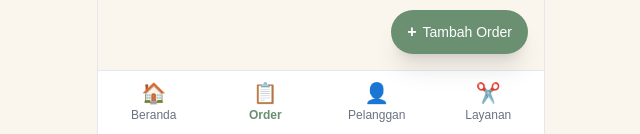
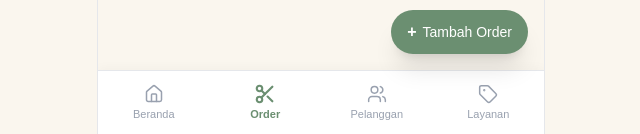
Before and after one commit to ArdianDW/catat-jahit-app, a Next.js app: page /order in a window 1280 px wide. Shown: the part 666-800 px from the top of the page, without its empty margins (319-959 px from the left). Built offline with nearby package versions, Linux system fonts and the light colour scheme.

Commit message:
change navbar emoji to icon lucide

```diff
--- a/app/(dashboard)/layout.tsx
+++ b/app/(dashboard)/layout.tsx
@@ -3,6 +3,7 @@
 import { useState } from "react";
 import Link from "next/link";
 import { usePathname, useRouter } from "next/navigation";
+import { Home, Scissors, Users, Tag } from "lucide-react";
 
 export default function DashboardLayout({
   children,
@@ -44,10 +45,10 @@ export default function DashboardLayout({
   };
 
   const navItems = [
-    { label: "Beranda", href: "/beranda", icon: "🏠" },
-    { label: "Order", href: "/order", icon: "📋" },
-    { label: "Pelanggan", href: "/pelanggan", icon: "👤" },
-    { label: "Layanan", href: "/layanan", icon: "✂️" },
+    { label: "Beranda", href: "/beranda", icon: Home },
+    { label: "Order", href: "/order", icon: Scissors },
+    { label: "Pelanggan", href: "/pelanggan", icon: Users },
+    { label: "Layanan", href: "/layanan", icon: Tag },
   ];
 
   return (
@@ -199,20 +200,27 @@ export default function DashboardLayout({
         </div>
       )}
 
-      <nav className="shrink-0 bg-white border-t border-gray-200 grid grid-cols-4 z-10 min-h-[64px]">
+      <nav className="shrink-0 bg-white border-t border-gray-200 grid grid-cols-4 z-10 min-h-[64px] shadow-[0_-2px_10px_rgba(0,0,0,0.03)]">
         {navItems.map((item) => {
           const isActive = pathname.startsWith(item.href);
+          const Icon = item.icon;
           return (
             <Link
               key={item.href}
               href={item.href}
-              className={`flex flex-col items-center justify-center min-h-[48px] py-1 transition-colors ${isActive
+              className={`flex flex-col items-center justify-center min-h-[56px] py-1.5 transition-all select-none active:scale-95 ${isActive
                 ? "text-[#6B8F71] font-semibold"
-                : "text-gray-500 hover:text-gray-700"
+                : "text-gray-400 hover:text-gray-600"
                 }`}
             >
-              <span className="text-xl leading-none mb-1">{item.icon}</span>
-              <span className="text-xs">{item.label}</span>
+              <Icon
+                className={`w-5 h-5 mb-1 transition-transform duration-200 ${isActive ? "scale-110" : ""
+                  }`}
+                strokeWidth={isActive ? 2.3 : 1.8}
+              />
+              <span className={`text-[11px] leading-tight ${isActive ? "font-semibold" : "font-medium"}`}>
+                {item.label}
+              </span>
             </Link>
           );
         })}
--- a/package.json
+++ b/package.json
@@ -11,6 +11,7 @@
   "dependencies": {
     "@supabase/ssr": "^0.12.7",
     "@supabase/supabase-js": "^2.117.3",
+    "lucide-react": "^1.55.0",
     "next": "16.3.8",
     "react": "19.2.8",
     "react-dom": "19.2.8"
```
Also changed, not shown: 1 other file (tests, documents, lock files or other folders).
